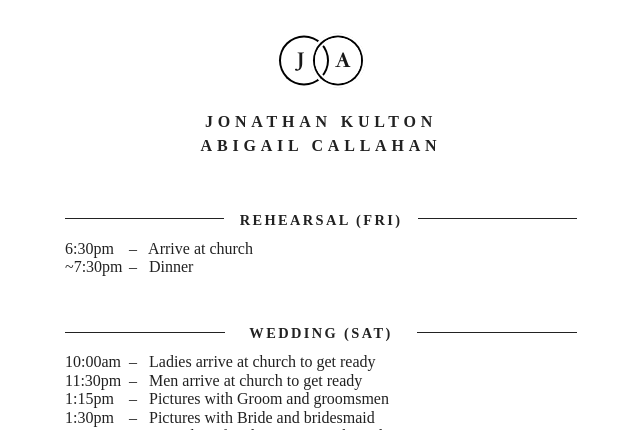
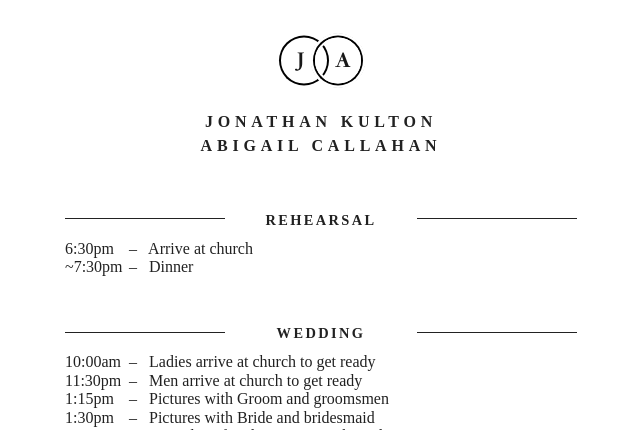
Before and after one commit to jkulton/jkulton.github.io, a Jekyll site: the page built from wedding/index.html, in a window 1280 px wide. Shown: the top 430 px of the page, without its empty margins (319-959 px from the left). Built offline with Jekyll 4.4.1, drawn with Linux system fonts in a browser that asks for light colours.

Commit message:
tweaks to line titles

```diff
--- a/wedding/index.html
+++ b/wedding/index.html
@@ -11,7 +11,7 @@ title: "Wedding Info"
 <div class="mb2 mt4 w-100" style="text-transform: uppercase;letter-spacing: .15rem;font-size:.9rem;font-weight:bold;display: inline-flex;align-items: center;">
   <span class="line" style="
     border-bottom: 1px solid #222;height: 2px;display: inline-block;margin-bottom: .25rem;flex: 1;"></span>
-  <span style="flex: 1;margin: 0 1rem;text-align: center;white-space:nowrap;">Rehearsal (Fri)</span>
+  <span class="line-title" style="margin: 0 1rem;text-align: center;white-space:nowrap;">Rehearsal</span>
   <span class="line" style="border-bottom: 1px solid #222;height: 2px;display: inline-block;margin-bottom: .25rem;flex: 1;"></span>
 </div>
 
@@ -23,7 +23,7 @@ title: "Wedding Info"
 <div class="mb2 mt4 w-100" style="text-transform: uppercase;letter-spacing: .15rem;font-size:.9rem;font-weight:bold;display: inline-flex;align-items: center;">
   <span class="line" style="
     border-bottom: 1px solid #222;height: 2px;display: inline-block;margin-bottom: .25rem;flex: 1;"></span>
-  <span style="flex: 1;margin: 0 1rem;text-align: center;white-space:nowrap;">Wedding (Sat)</span>
+  <span class="line-title" style="margin: 0 1rem;text-align: center;white-space:nowrap;">Wedding</span>
   <span class="line" style="border-bottom: 1px solid #222;height: 2px;display: inline-block;margin-bottom: .25rem;flex: 1;"></span>
 </div>
 
@@ -50,7 +50,7 @@ title: "Wedding Info"
 <div class="mb2 mt4 w-100" style="text-transform: uppercase;letter-spacing: .15rem;font-size:.9rem;font-weight:bold;display: inline-flex;align-items: center;">
   <span class="line" style="
     border-bottom: 1px solid #222;height: 2px;display: inline-block;margin-bottom: .25rem;flex: 1;"></span>
-  <span style="flex: 1;margin: 0 1rem;text-align: center;">Reception</span>
+  <span class="line-title" style="margin: 0 1rem;text-align: center;">Reception</span>
   <span class="line" style="border-bottom: 1px solid #222;height: 2px;display: inline-block;margin-bottom: .25rem;flex: 1;"></span>
 </div>
 
@@ -74,7 +74,7 @@ title: "Wedding Info"
 
   <span class="line" style="
     border-bottom: 1px solid #222;height: 2px;display: inline-block;margin-bottom: .25rem;flex: 1;"></span>
-  <span style="flex: 1;margin: 0 1rem;text-align: center;">Locations</span>
+  <span class="line-title" style="margin: 0 1rem;text-align: center;">Locations</span>
   <span class="line" style="border-bottom: 1px solid #222;height: 2px;display: inline-block;margin-bottom: .25rem;flex: 1;"></span>
 </div>
 
@@ -110,5 +110,7 @@ a {
 
 }
 
-@media screen and (max-width: 600px) { .wedding { padding: 1rem;} }
+.line-title { flex: 1; }
+
+@media screen and (max-width: 600px) {.wedding { padding: 1rem;}.line-title { flex: 1.5; }}
 </style>
```
